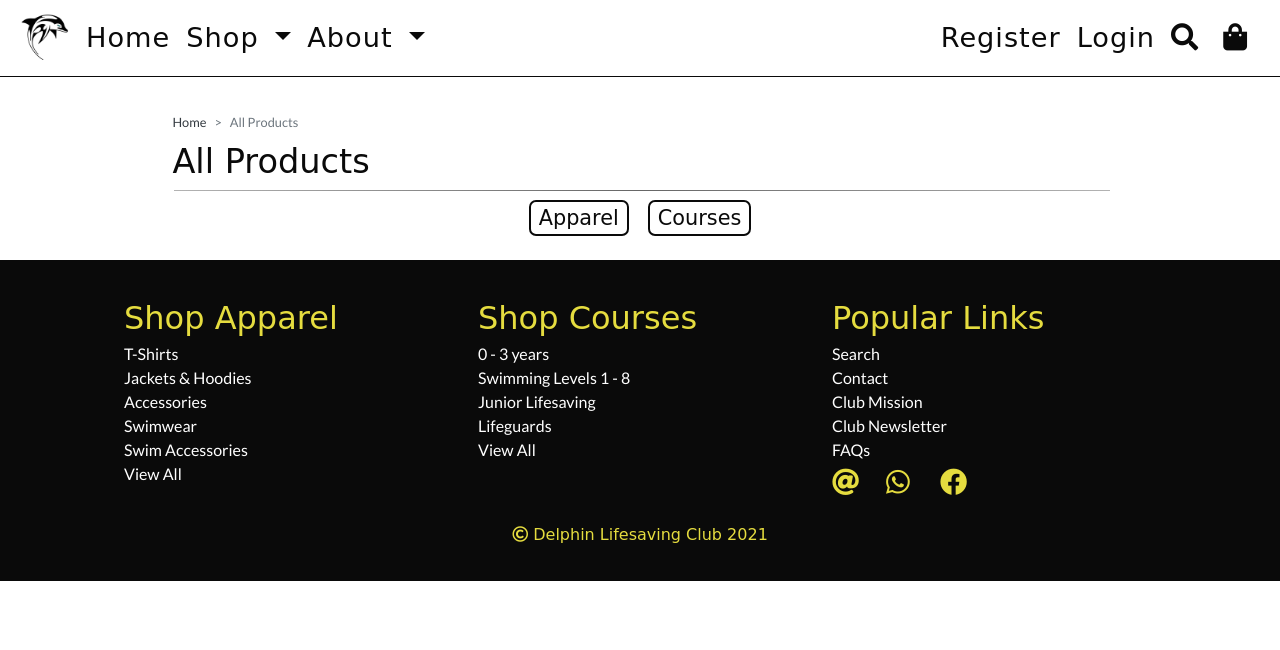
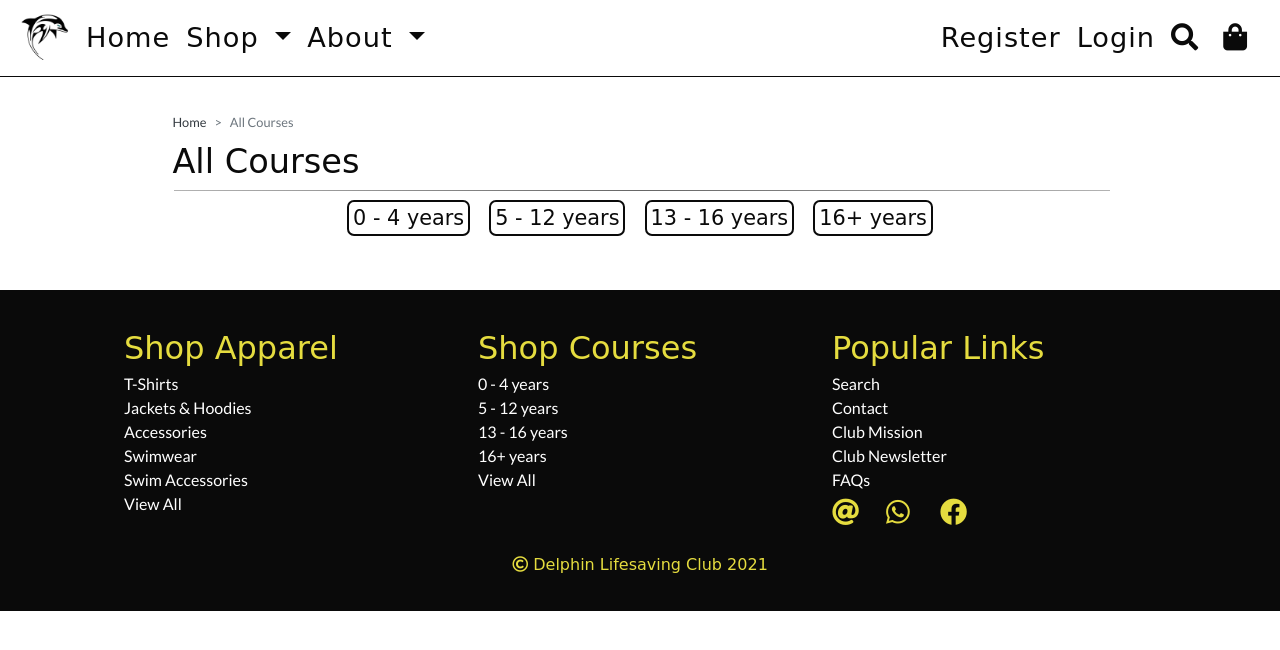
Before and after one commit to rebeccatraceyt/delphin_lifesavingclub, a Django app: page /shop/all_courses in a window 1280 px wide. Shown: the top 650 px of the page. Run offline with Django 3.2, Linux system fonts and the light colour scheme; data that the repository does not hold is empty; parts of the project's set-up code (start-up, migrations or seed data) failed here and were passed over; some libraries are stand-ins or nearby versions; some web fonts are replaced.

Commit message:
Add template and css for Courses

```diff
--- a/pages/templates/index.html
+++ b/pages/templates/index.html
@@ -41,7 +41,7 @@
                                 <img src="{% static 'img/home-courses.png' %}" alt="Delphin Course Logo">
                             </div>
                             <div class="col-12 home-btn">
-                                <a class="btn-shadow" href="">Shop Courses</a>
+                                <a class="btn-shadow" href="{% url 'all_courses' %}">Shop Courses</a>
                             </div>
                         </div>
                     </div>
--- a/shop/templates/shop/all_courses.html
+++ b/shop/templates/shop/all_courses.html
@@ -12,7 +12,7 @@
                 <nav aria-label="page breadcrumbs">
                     <ol class="breadcrumb bg-white">
                         <li class="breadcrumb-item"><a href="#" class="text-dark">Home</a></li>
-                        <li class="breadcrumb-item active text-secondary" aria-current="page">All Products</li>
+                        <li class="breadcrumb-item active text-secondary" aria-current="page">All Courses</li>
                     </ol>
                 </nav>
             </div>
@@ -21,39 +21,55 @@
         <!-- Page Header -->
         <div class="row">
             <div class="col-12 page-title">
-                <h3>All Products</h3>
+                <h3>All Courses</h3>
                 <hr class="section-divider">
             </div>
-            <div class="col-12 category-links text-center">
-                <a href="" >Apparel</a>
-                <a href="">Courses</a>
+            <div class="col-12 d-none d-lg-block category-links text-center">
+                <a href="" >0 - 4 years</a>
+                <a href="">5 - 12 years</a>
+                <a href="">13 - 16 years</a>
+                <a href="">16+ years</a>
             </div>
         </div>
 
         <!-- Page Content -->
-        <div class="row">
+        <div class="row products-sec">
             {% for product in courses %}
-                <div class="card h-100 border-0">
+                <div class="col-12 col-md-6 col-lg-4 p-3">
+                    <div class="row product-card">
+                        <div class="col-12 p-0">
                             {% if product.image.url %}
-                        <a href="">
-                            <img src="{{ product.image.url }}" alt="{{ product.name }}" class="card-img-top img-fluid">
+                                <a class="product-img" href="">
+                                    <img src="{{ product.image.url }}" alt="{{ product.name }}">
                                 </a>
                             {% else %}
-                        <a href="">
+                                <a class="product-img" href="">
                                     <img src="{% static 'img/no-image.png' %}" alt="" class="card-img-top img-fluid">
                                 </a>
                             {% endif %}
-
-                    <div class="card-body pb-0">
-                        <p class="mb-0">{{ product.name }}</p>
                         </div>
-                    <div class="card-footer bg-white pt-0 border-0 text-left">
-                        <div class="row">
-                            <div class="col">
-                                <p class="lead mb-0 text-left">
+                        <div class="col-12">
+                            <h3 class="product-name">{{ product.name }}</h3>
+                        </div>
+                        <div class="col-6 text-left font-weight-bolder">
+                            {% if product.name != 'lifeguarding' %}
+                                <p>10 weeks</p>
+                            {% else %}
+                                <p>12 weeks</p>
+                            {% endif %}
+                        </div>
+                        <div class="col-6 text-right font-weight-bolder">
                             €{{ product.price }}
-                                </p>
                         </div>
+                        <div class="col-6 product-info">
+                            <a href="">
+                                Course Info
+                            </a>
+                        </div>
+                        <div class="col-6 product-add">
+                            <a href="">
+                                Add to bag
+                            </a>
                         </div>
                     </div>
                 </div>
--- a/static/css/base.css
+++ b/static/css/base.css
@@ -198,23 +198,66 @@ ol.breadcrumb {
 .page-title h3 {
     font-family: var(--title-font);
     font-size: 2.1rem;
-    color: var(--black);
 }
 .category-links a {
-    color: var(--black);
     font-family: var(--title-font);
     outline: 2px solid var(--black);
     font-size: 1.3rem;
-    padding: 4px 8px;
+    padding: 4px;
     margin: 0 10px;
     width: 100%;
     border-radius: 5px;
     transition: all 0.5s ease 0s;
 }
+
 /* .category-links a:hover,
 .category-links a:focus {
 
 } */
+.products-sec {
+    padding: 15px 0;
+}
+.product-card {
+    max-width: 90%;
+    margin: auto;
+    border: 1px solid var(--black);
+}
+.product-img img {
+    width: 100%;
+    height: 100%;
+    border-bottom: 1px solid var(--border-dark);
+}
+.product-name {
+    font-family: var(--title-font);
+    font-size: 1.8rem;
+    margin: .5rem 0;
+}
+.product-info,
+.product-add {
+    border-top: 1px solid var(--black);
+    text-align: center;
+    padding: 5px 10px;
+    font-size: 1.2rem;
+}
+.product-info a,
+.product-add a {
+    width: 100%;
+    transition: all 0.5s ease 0s;
+}
+.product-info {
+    border-right: 1px solid var(--black);
+}
+.product-add {
+    background-color: var(--black);
+    color: var(--yellow);
+}
+.product-info:hover,
+.product-info:focus,
+.product-add:hover,
+.product-add:focus {
+    background-color: var(--yellow);
+    color: var(--black);
+}
 
 
 /* --- Media Queries --- */
--- a/templates/includes/footer.html
+++ b/templates/includes/footer.html
@@ -34,19 +34,19 @@
                         Shop Courses
                     </div>
                     <div class="col-12 footer-text">
-                        <a href="">0 - 3 years</a>
+                        <a href="">0 - 4 years</a>
                     </div>
                     <div class="col-12 footer-text">
-                        <a href="">Swimming Levels 1 - 8</a>
+                        <a href="">5 - 12 years</a>
                     </div>
                     <div class="col-12 footer-text">
-                        <a href="">Junior Lifesaving</a>
+                        <a href="">13 - 16 years</a>
                     </div>
                     <div class="col-12 footer-text">
-                        <a href="">Lifeguards</a>
+                        <a href="">16+ years</a>
                     </div>
                     <div class="col-12 footer-text">
-                        <a href="">View All</a>
+                        <a href="{% url 'all_courses' %}">View All</a>
                     </div>
                 </div>
             </div>
--- a/templates/includes/navbar.html
+++ b/templates/includes/navbar.html
@@ -35,7 +35,7 @@
                     <div class="dropdown-menu" aria-labelledby="navbarDropdown">
                         <a class="dropdown-item" href="">Shop Apparel</a>
                         <div class="dropdown-divider"></div>
-                        <a class="dropdown-item" href="">Shop Course</a>
+                        <a class="dropdown-item" href="{% url 'all_courses' %}">Shop Course</a>
                     </div>
                 </li>
                 <li class="nav-item dropdown">
```
Lines whose indentation alone changed are shown as unchanged.
